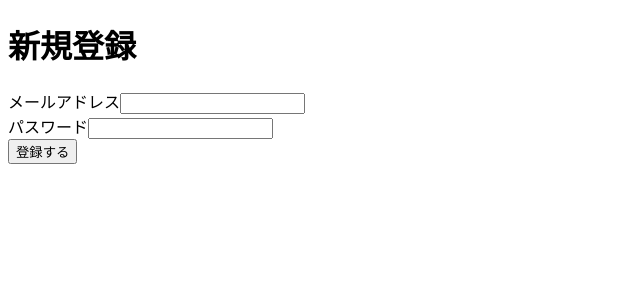
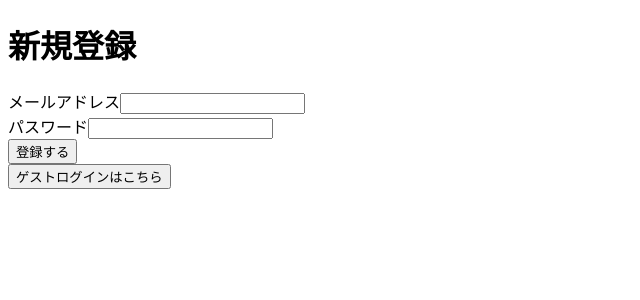
Before and after one commit to Ayaka-K414/tv-reminder, a React (Vite) app: page /register in a window 1280 px wide. Shown: the top 300 px of the page, without its empty margins (0-640 px from the left). Built offline with nearby package versions, Linux system fonts and the light colour scheme; no server answers.

Commit message:
ゲストログインボタン設置

```diff
--- a/src/components/Login.tsx
+++ b/src/components/Login.tsx
@@ -15,7 +15,6 @@ export const Login = () => {
   useEffect(() => {
     const unsubscribe = onAuthStateChanged(auth, (currentUser) => {
       setUser(currentUser);
-      // ログイン済みの場合、マイページに遷移
     });
 
     return () => unsubscribe(); // クリーンアップ関数を返す
--- a/src/components/Register.tsx
+++ b/src/components/Register.tsx
@@ -1,6 +1,7 @@
 import { useState, useEffect } from "react";
 import {
   createUserWithEmailAndPassword,
+  signInAnonymously,
   onAuthStateChanged,
   User,
 } from "firebase/auth";
@@ -16,11 +17,10 @@ export const Register = () => {
     const unsubscribe = onAuthStateChanged(auth, (currentUser) => {
       setUser(currentUser); // ユーザー情報を更新
     });
-
     return () => unsubscribe(); // クリーンアップ関数を返す
   }, []);
 
-  // フォーム送信時の処理
+  // メールアドレス・パスワードフォーム送信時の処理
   const handleSubmit = async (event: React.FormEvent) => {
     event.preventDefault();
     try {
@@ -28,15 +28,30 @@ export const Register = () => {
         auth,
         registerEmail,
         registerPassword
+      ).then((userCredential) => {
+        alert(
+          `登録完了!作成日時：${userCredential.user.metadata.creationTime}`
         );
+      });
     } catch (error) {
       alert(`${error}`);
     }
   };
 
+  // ゲストログインボタンクリック時の処理
+  const onClickGuestLogin = async () => {
+    const guestLogin = signInAnonymously(auth).catch((error) => {
+      console.log(error);
+    });
+    await guestLogin;
+  };
+
   return (
     <>
-    { user ? ( <Navigate to={"/"} /> ) : (<>
+      {user ? (
+        <Navigate to={"/"} />
+      ) : (
+        <>
           <h1>新規登録</h1>
           <form onSubmit={handleSubmit}>
             <div>
@@ -58,7 +73,16 @@ export const Register = () => {
               />
             </div>
             <button>登録する</button>
-      </form></>) }
+          </form>
+          <button
+            onClick={() => {
+              onClickGuestLogin();
+            }}
+          >
+            ゲストログインはこちら
+          </button>
+        </>
+      )}
     </>
   );
 };
```
Lines whose indentation alone changed are shown as unchanged.
